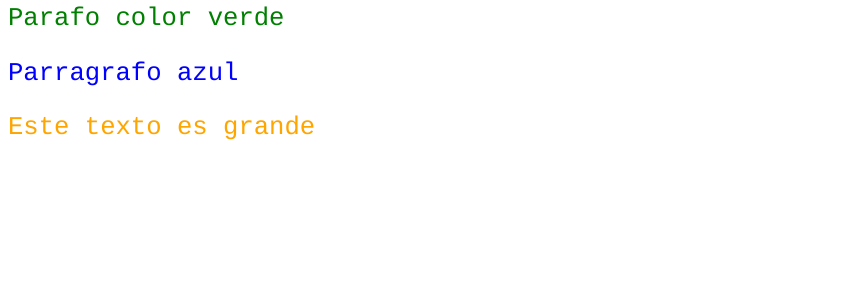
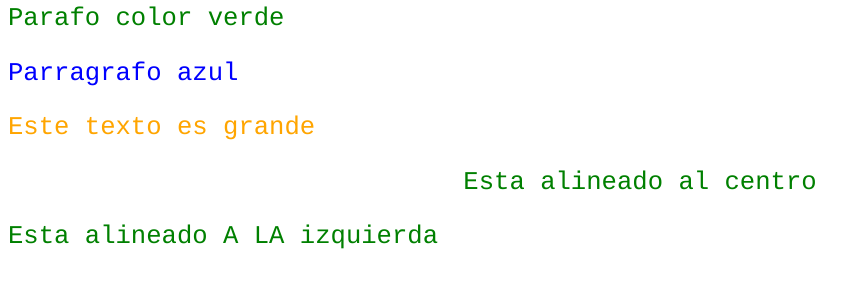
Before and after one commit to DanFlore/practica72, a plain HTML site: page index.html in a window 1280 px wide. Shown: the part 81-368 px from the top of the page, without its empty margins (0-868 px from the left). Drawn offline with Linux system fonts and the light colour scheme.

Commit message:
11 commit

```diff
--- a/index.html
+++ b/index.html
@@ -31,11 +31,24 @@
             font-style: big;
         }
     </style>
+    <style>
+        p#ll{
+
+            text-align: center;
+        p#12{
+            text-align: left;
+        }
+
+        }
+
+    </style>
 </head>
 <body>
     <h1>Encabezado color azul verdana</h1>
     <p>Parafo color verde</p>
     <p id="mip">Parragrafo azul</p>
     <p id="hh">Este texto es grande  </p>
+    <p id="ll">Esta alineado al centro</p>
+    <p id="12">Esta alineado A LA izquierda</p>
 </body>
 </html>
```
